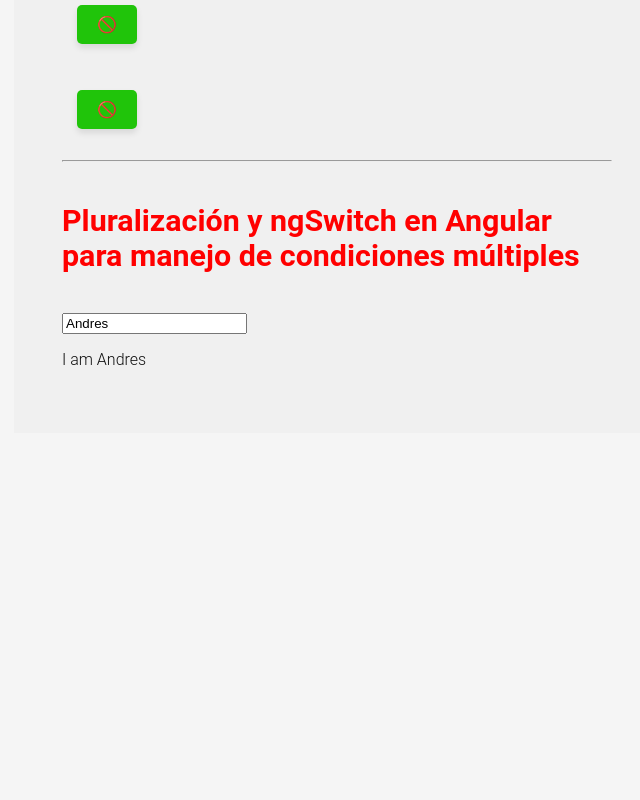
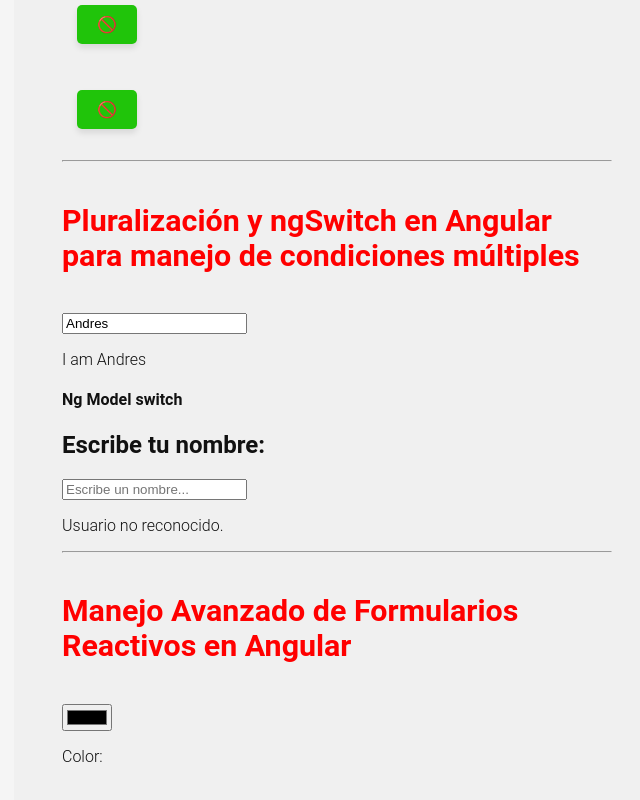
Before and after one commit to andresmr955/ANGULAR, an Angular app in the folder todoapp/: page /constru in a window 1280 px wide. Shown: the part 2738-3538 px from the top of the page, without its empty margins (303-943 px from the left). Before the commit the page ends 3181 px from the top, so only its background shows below. Built offline with nearby package versions, Linux system fonts and the light colour scheme.

Commit message:
ractive Forms

```diff
--- a/todoapp/src/app/pages/controlstructures/controlstructures.html
+++ b/todoapp/src/app/pages/controlstructures/controlstructures.html
@@ -139,4 +139,21 @@
       <p *ngSwitchCase="'Juan'">I am Juan</p>
       <p *ngSwitchCase="'Camilo'">I am Camilo</p>
    </div>
+   <h4>Ng Model switch</h4>
+   <h2>Escribe tu nombre:</h2>
+
+  <!-- Input reactivo -->
+  <input [(ngModel)]="nombremodel" placeholder="Escribe un nombre..." />
+
+  <!-- Contenido dinámico con ngSwitch -->
+  <div [ngSwitch]="nombremodel.toLowerCase()">
+    <p *ngSwitchCase="'ana'">¡Hola Ana! Bienvenida de nuevo.</p>
+    <p *ngSwitchCase="'juan'">¡Hola Juan! Qué gusto verte.</p>
+    <p *ngSwitchDefault>Usuario no reconocido.</p>
+  </div>
+   <hr>
+   <h4 class="title">Manejo Avanzado de Formularios Reactivos en Angular</h4>
+   <input type="color" [formControl]="colorCtrl">
+   <p>Color: {{ colorCtrl.value }}</p>
+
 </div>
--- a/todoapp/src/app/pages/controlstructures/controlstructures.ts
+++ b/todoapp/src/app/pages/controlstructures/controlstructures.ts
@@ -1,10 +1,13 @@
 import { Component, signal } from '@angular/core';
 import { CommonModule } from '@angular/common';
+
 import { Task } from './../../models/task.model';
+import { FormsModule, ReactiveFormsModule, FormControl } from '@angular/forms';
 
 @Component({
   selector: 'app-controlstructures',
-  imports: [ CommonModule ],
+  standalone: true,
+  imports: [ CommonModule, FormsModule, ReactiveFormsModule,],
   templateUrl: './controlstructures.html',
   styleUrl: './controlstructures.css'
 })
@@ -115,4 +118,11 @@
     })
 
   }
+
+  nombremodel: string = '';
+
+  colorCtrl = new FormControl()
+  constructor(){
+    this.colorCtrl.valueChanges.subscribe(value => console.log(value));
+  }
 }
```
